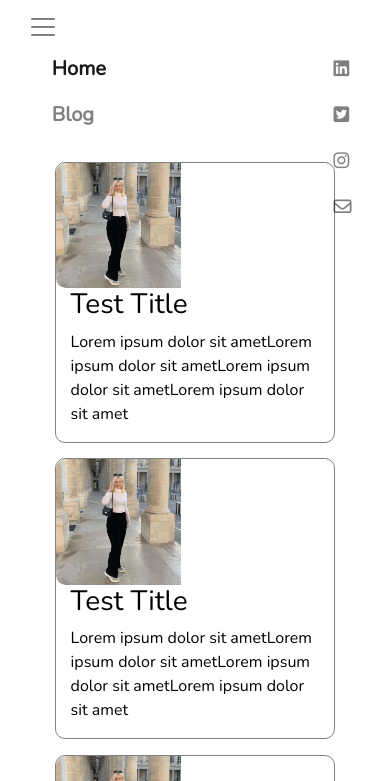
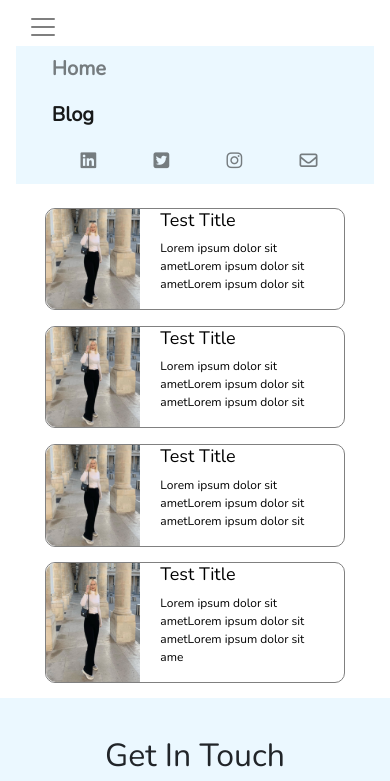
Before and after one commit to pennyhindle/blog, a plain HTML site: page blog.html in a window 390 px wide. Both pictures are taken after a click on the button "Toggle navigation". Shown: the top 781 px of the page. Drawn offline with nearby package versions, Linux system fonts and the light colour scheme; a script that the page names is missing.

Commit message:
neaten things up

```diff
--- a/blog.html
+++ b/blog.html
@@ -28,10 +28,10 @@
       </button>
       <div class="collapse navbar-collapse" id="navbarNav">
         <ul class="navbar-nav">
-          <li class="nav-item active">
+          <li class="nav-item">
             <a class="nav-link" href="index.html">Home </a>
           </li>
-          <li class="nav-item">
+          <li class="nav-item active">
             <a class="nav-link" href="blog.html">Blog<span class="sr-only">(current)</span></a>
           </li>
           <div class="nav-item socials">
@@ -48,42 +48,42 @@
   <div class="blog-posts">
     <a href="">
       <div class="blog-post row">
-        <div class="col-sm-4">
+        <div class="col-4">
           <img class="blog-image" src="img/main-image.png" alt="">
         </div>
-        <div class="col-sm-8">
+        <div class="col-8 ">
           <h3 class="blog-title">Test Title</h3>
-          <p class="blog-summary">Lorem ipsum dolor sit ametLorem ipsum dolor sit ametLorem ipsum dolor sit ametLorem ipsum dolor sit amet </p>
+          <p class="blog-summary">Lorem ipsum dolor sit ametLorem ipsum dolor sit ametLorem ipsum dolor sit  </p>
         </div>
       </div>
 
       <div class="blog-post row">
-        <div class="col-sm-4">
+        <div class="col-4">
           <img class="blog-image" src="img/main-image.png" alt="">
         </div>
-        <div class="col-sm-8">
+        <div class="col-8">
           <h3 class="blog-title">Test Title</h3>
-          <p class="blog-summary">Lorem ipsum dolor sit ametLorem ipsum dolor sit ametLorem ipsum dolor sit ametLorem ipsum dolor sit amet </p>
+          <p class="blog-summary">Lorem ipsum dolor sit ametLorem ipsum dolor sit ametLorem ipsum dolor sit  </p>
         </div>
       </div>
 
       <div class="blog-post row">
-        <div class="col-sm-4">
+        <div class="col-4">
           <img class="blog-image" src="img/main-image.png" alt="">
         </div>
-        <div class="col-sm-8">
+        <div class="col-8">
           <h3 class="blog-title">Test Title</h3>
-          <p class="blog-summary">Lorem ipsum dolor sit ametLorem ipsum dolor sit ametLorem ipsum dolor sit ametLorem ipsum dolor sit amet </p>
+          <p class="blog-summary">Lorem ipsum dolor sit ametLorem ipsum dolor sit ametLorem ipsum dolor sit  </p>
         </div>
       </div>
 
       <div class="blog-post row">
-        <div class="col-sm-4">
+        <div class="col-4">
           <img class="blog-image" src="img/main-image.png" alt="">
         </div>
-        <div class="col-sm-8">
+        <div class="col-8">
           <h3 class="blog-title">Test Title</h3>
-          <p class="blog-summary">Lorem ipsum dolor sit ametLorem ipsum dolor sit ametLorem ipsum dolor sit ametLorem ipsum dolor sit amet </p>
+          <p class="blog-summary">Lorem ipsum dolor sit ametLorem ipsum dolor sit ametLorem ipsum dolor sit ame </p>
         </div>
       </div>
     </a>
--- a/css/blog.css
+++ b/css/blog.css
@@ -11,6 +11,7 @@
   text-align: left;
   width: 60%;
   margin-bottom: 5%;
+  min-width: 300px;
 }
 
 a:hover {
@@ -28,7 +29,7 @@ a:hover {
   display: inline-block;
 }
 
-.blog-post .col-sm-4 {
+.blog-post .col-4 {
   padding: 0;
 }
 
@@ -39,9 +40,27 @@ a:hover {
 @media screen and (max-width: 768px) {
   .blog-post {
     width: 90%;
+
+  }
+
+  .blog-title {
+    font-size: 14px;
+  }
+
+  .blog-post p {
+    max-width: 200px;
   }
 
   .blog-image {
-    width: 50%;
+    width: 100%;
+    height: 100%;
+  }
+
+  .blog-title {
+    font-size: 18px;
+  }
+
+  .blog-summary {
+    font-size: 12px;
   }
 }
--- a/css/main.css
+++ b/css/main.css
@@ -240,6 +240,7 @@ a {
   min-height: 100px;
   padding: 5%;
   text-align: center;
+  padding: 10% 0;
 }
 
 .footer-socials-button {
@@ -274,6 +275,7 @@ a {
 @media screen and (max-width: 768px) {
   .footer-socials-button {
     display: block;
+    padding-bottom: 5%;
   }
   .footer-socials {
     width: 35%;
@@ -290,7 +292,22 @@ a {
     width: 100%;
   }
 
+  .navbar-nav {
+    background-color: #ebf8ff;
+    min-height: 100%;
+  }
+
   .socials {
+    left: 0;
+    position: inherit;
+    text-align: center;
+  }
+
+  .socials-button {
+    margin: 0 10%;
+  }
+
+  /* .socials {
     display: block;
-  }
+  } */
 }
--- a/js/hover.js
+++ /dev/null
@@ -1,5 +0,0 @@
-$('ul.nav li.dropdown').hover(function() {
-  $(this).find('.dropdown-menu').stop(true, true).delay(200).fadeIn(500);
-}, function() {
-  $(this).find('.dropdown-menu').stop(true, true).delay(200).fadeOut(500);
-});
```
Also changed, not shown: index.html (+2 -2 lines).
